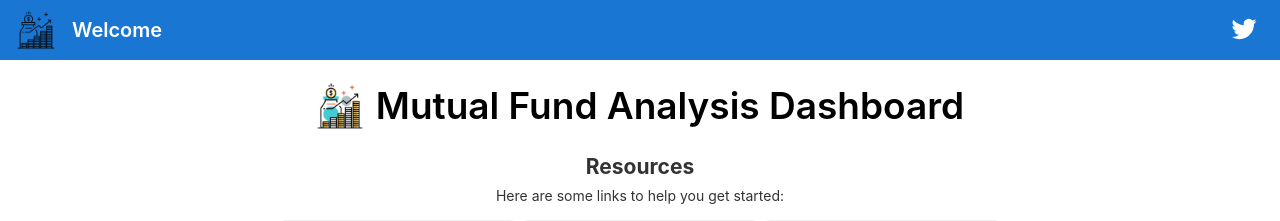
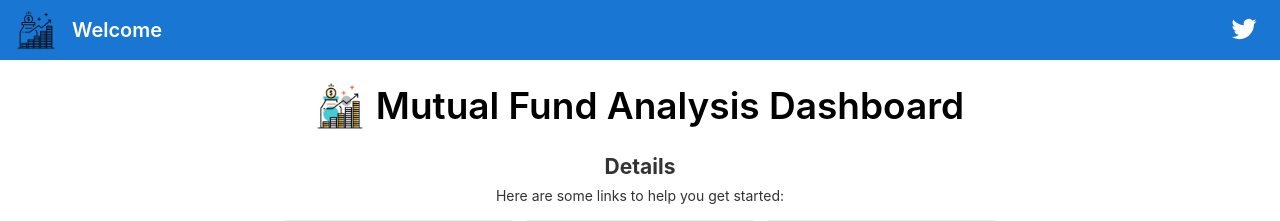
Before and after one commit to apratimnath/mutual-fund-analysis-dashboard, an Angular app: page / in a window 1280 px wide. Shown: the top 221 px of the page. Built offline with nearby package versions, Linux system fonts and the light colour scheme.

Commit message:
Minor Change

```diff
--- a/src/app/app.component.html
+++ b/src/app/app.component.html
@@ -22,7 +22,7 @@
   </div>
 
   <!-- Resources -->
-  <h2>Resources</h2>
+  <h2>Details</h2>
   <p>Here are some links to help you get started:</p>
 
   <div class="card-container">
```
